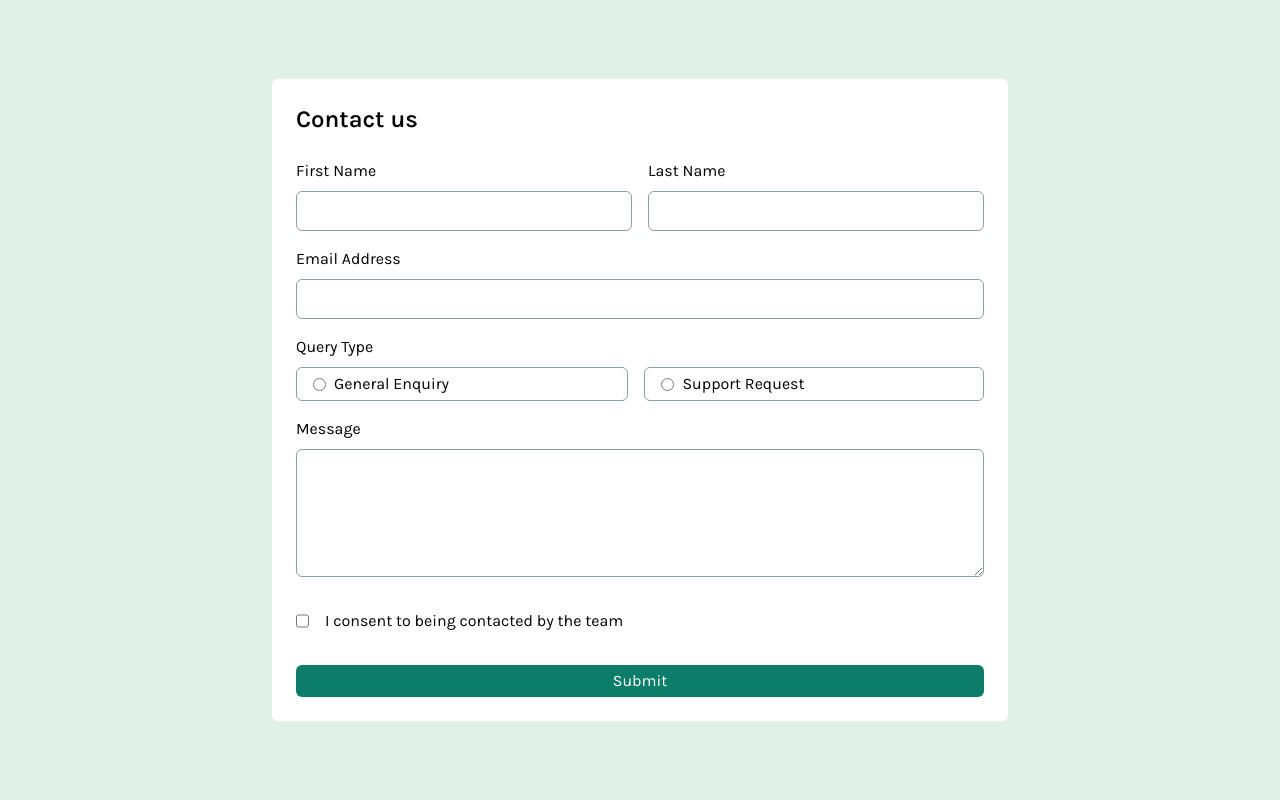
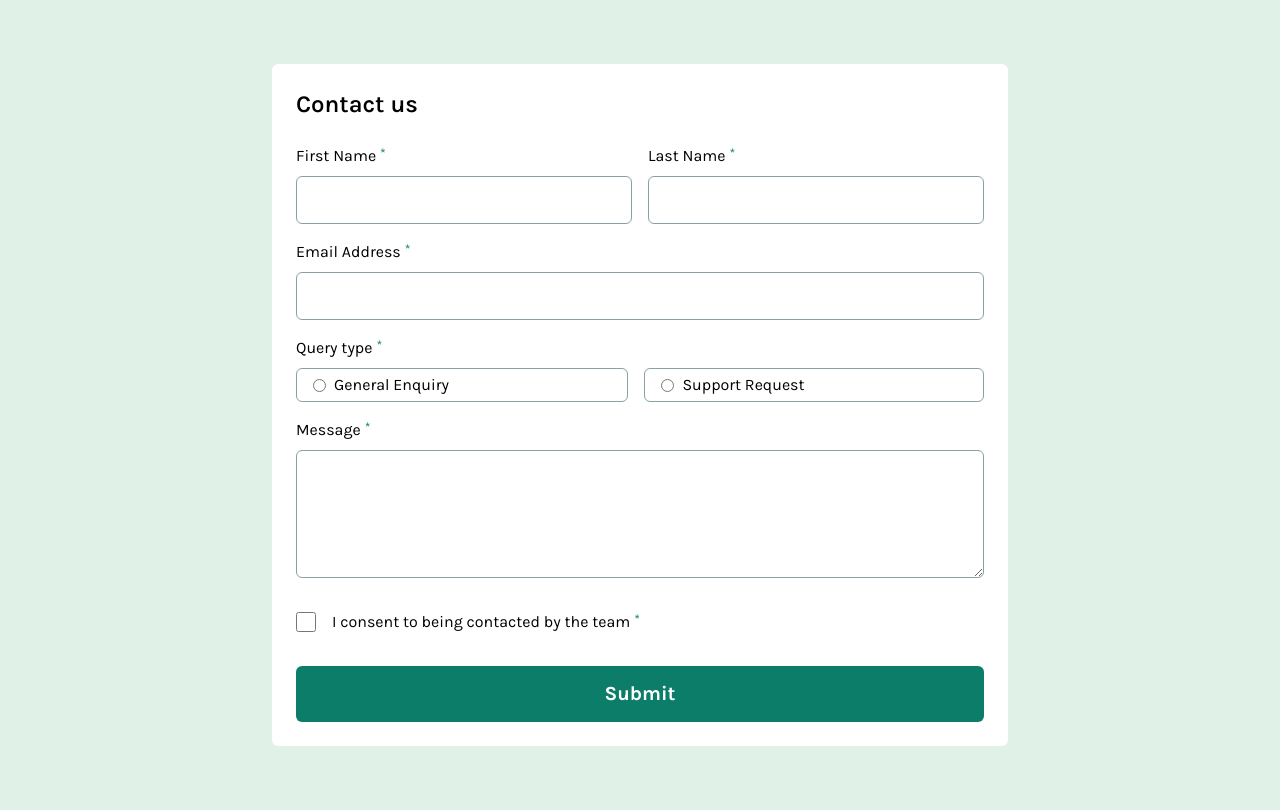
Before and after one commit to jambanix/frontendmentor_contact-form, a React (Vite) app: page / in a window 1280 px wide. Built offline with nearby package versions, Linux system fonts and the light colour scheme.

Commit message:
create label component to avoid asterix repetition on mandatory fields

```diff
--- a/src/components/Checkbox.jsx
+++ b/src/components/Checkbox.jsx
@@ -1,10 +1,11 @@
 import { forwardRef } from "react";
+import { Label } from "../components/Label"
 
 export const Checkbox = forwardRef(({name, onChange, label}, ref) => {
   return (
-    <div className="flex gap-4">
-      <input type="checkbox" name={name} id={name} onSelect={onChange} ref={ref}/>
-      <label htmlFor={name}>{label}</label>
+    <div className="flex gap-4 items-center">
+      <input type="checkbox" name={name} id={name} onSelect={onChange} ref={ref} className="w-5 h-5"/>
+      <Label htmlfor={name}>{label}</Label>
     </div>
   )
 });
--- a/src/components/Form.jsx
+++ b/src/components/Form.jsx
@@ -3,6 +3,7 @@ import { Input } from "./Input";
 import { Radio } from "./Radio";
 import { TextArea } from "./TextArea";
 import { Checkbox } from "./Checkbox";
+import { Label } from "./Label";
 
 const defaultValues = {
   "forename": "",
@@ -28,7 +29,7 @@ export const Form = () => {
 
       {/* Radio buttons */}
       <div className="flex flex-col col-start-1 md:col-span-2 gap-2">
-        <label>Query Type</label>
+        <Label>Query type</Label>
         <div className="flex flex-col md:flex-row md:col-span-2 md:justify-between md:w-full gap-4">
           <Radio name="genenq" {...register("enquiry")} value="genenq" label="General Enquiry" className="flex-grow"/>
           <Radio name="supenq" {...register("enquiry")} value="supenq" label="Support Request" className="flex-grow"/>
@@ -43,7 +44,7 @@ export const Form = () => {
         <Checkbox name="terms" label="I consent to being contacted by the team" {...register("terms")} className="md:col-span-2"/>
 
         {/* Submit */}
-        <button type="submit" className="rounded-md bg-green-600 text-white hover:bg-grey-900 md:col-span-2 h-8">Submit</button>
+        <button type="submit" className="rounded-md bg-green-600 text-white hover:bg-grey-900 md:col-span-2 h-14 font-bold text-xl">Submit</button>
       </div>
     </form>
   )
--- a/src/components/Input.jsx
+++ b/src/components/Input.jsx
@@ -1,10 +1,11 @@
 import { forwardRef } from "react";
+import { Label } from "./Label";
 
 export const Input = forwardRef(({label, name, onChange, type="text", className=""}, ref) => {
   return (
     <div className={`${className} flex flex-col gap-2`}>
-      <label>{label}</label>
-      <input type={type} ref={ref} name={name} onChange={onChange} className="border rounded-md h-10 border-grey-500 focus:border-green-600 focus:border-2 focus:!outline-none"/>
+      <Label htmlFor={name}>{label}</Label>
+      <input type={type} ref={ref} name={name} onChange={onChange} className="border rounded-md h-12 border-grey-500 focus:border-green-600 focus:border-2 focus:!outline-none"/>
     </div>
   )
 });
--- /dev/null
+++ b/src/components/Label.jsx
@@ -0,0 +1,9 @@
+
+export const Label = ({ children }, props) => {
+  return (
+    <div className="flex gap-1">
+      <label {...props}>{children}</label>
+      <p className="text-sm text-green-600 self-start">*</p>
+    </div>
+  )
+}
--- a/src/components/Radio.jsx
+++ b/src/components/Radio.jsx
@@ -2,7 +2,7 @@ import { forwardRef } from "react";
 
 export const Radio = forwardRef(({name, value, label, onChange, className}, ref) => {
   return (
-    <div className={`border h-8 ${className} rounded-md flex items-center p-4 gap-2 border-grey-500 h-10`}>
+    <div className={`border h-8 ${className} rounded-md flex items-center p-4 gap-2 border-grey-500 h-12`}>
       <input type="radio" name={name} value={value} ref={ref}/>
       <label htmlFor={name}>{label}</label>
     </div>
--- a/src/components/TextArea.jsx
+++ b/src/components/TextArea.jsx
@@ -1,10 +1,11 @@
 import { forwardRef } from "react";
+import { Label } from "./Label";
 
 export const TextArea = forwardRef(({name, label, onChange, className}, ref) => {
   return (
     <div className={`${className} flex flex-col gap-2`}>
-      <label htmlFor={name} ref={ref}>{label}</label>
-      <textarea name={name} id={name} onChange={onChange} className="border border-grey-500 focus:border-2 focus:border-green-600 focus:!outline-none h-32 rounded-md"></textarea>
+      <Label htmlFor={name}>{label}</Label>
+      <textarea name={name} ref={ref} id={name} onChange={onChange} className="border border-grey-500 focus:border-2 focus:border-green-600 focus:!outline-none h-32 rounded-md"></textarea>
     </div>
   )
 });
```
